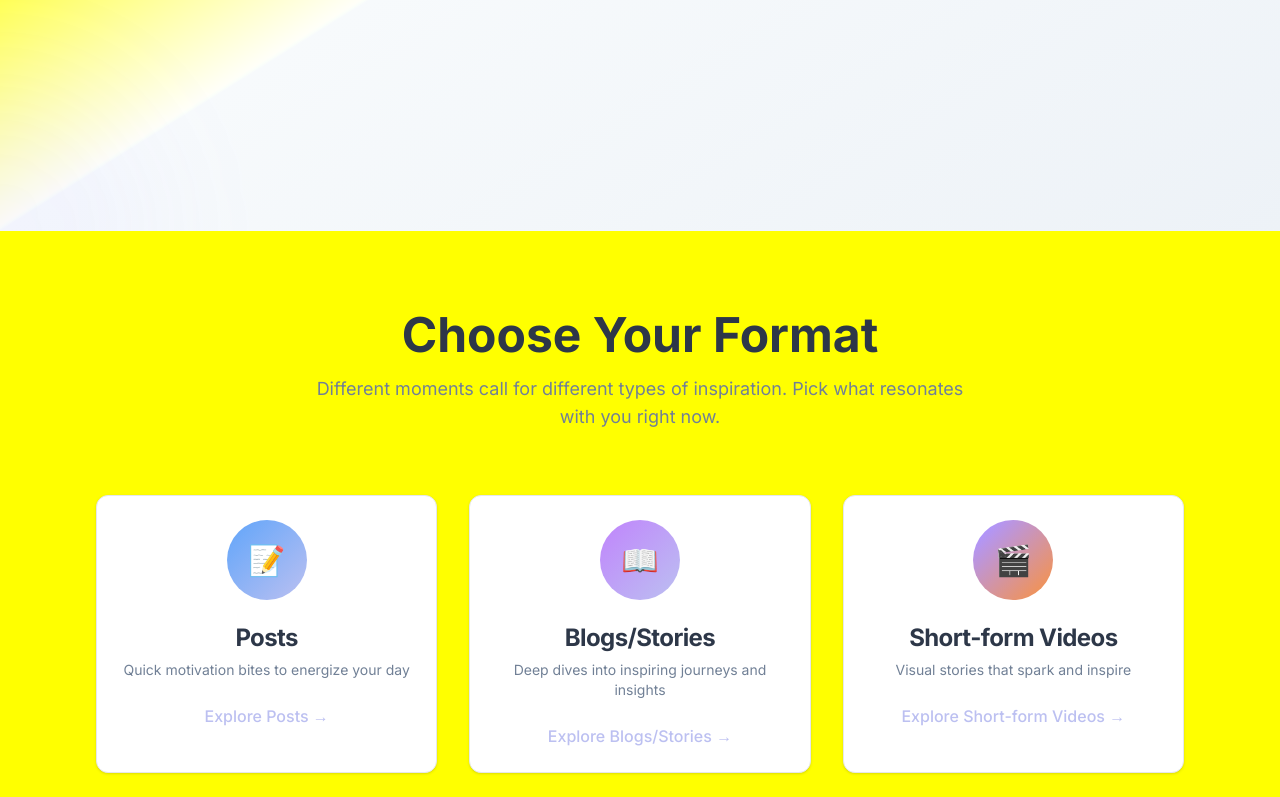
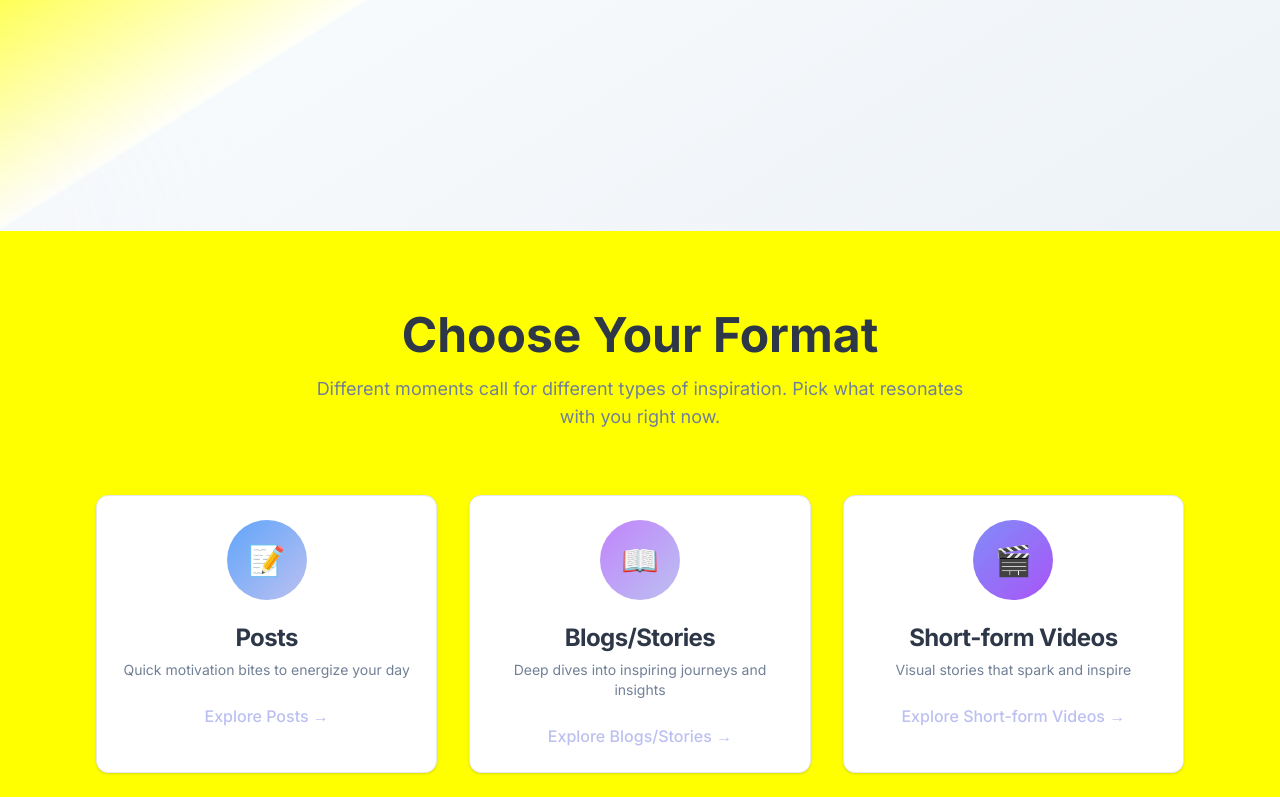
Before and after one commit to Sumon-Mondal/Sparkup, a Next.js app: page / in a window 1280 px wide. Shown: the part 633-1430 px from the top of the page. Built offline with nearby package versions, Linux system fonts and the light colour scheme.

Commit message:
Remove yellow color and replace with purple theme - Updated secondary accent from #F6AD55 to #9F7AEA for better calm and creativity feel

```diff
--- a/src/app/globals.css
+++ b/src/app/globals.css
@@ -6,7 +6,7 @@
 
 :root {
   --primary-accent: #5A67D8;
-  --secondary-accent: #F6AD55;
+  --secondary-accent: #9F7AEA;
   --surface: #EDF2F7;
   --text-primary: #2D3748;
   --text-secondary: #718096;
@@ -54,7 +54,7 @@ a {
     --popover-foreground: 45 55 72;
     --primary: 235 65 84; /* #5A67D8 */
     --primary-foreground: 0 0% 100%;
-    --secondary: 246 173 85; /* #F6AD55 */
+    --secondary: 271 61 92; /* #9F7AEA - Purple for calm */
     --secondary-foreground: 0 0% 100%;
     --muted: 237 242 247; /* #EDF2F7 */
     --muted-foreground: 113 128 150; /* #718096 */
--- a/src/components/home/ContentTypeSelector.tsx
+++ b/src/components/home/ContentTypeSelector.tsx
@@ -27,7 +27,7 @@ const ContentTypeSelector = () => {
       icon: '🎬',
       title: 'Short-form Videos',
       description: 'Visual stories that spark and inspire',
-      color: 'from-secondary to-orange-400',
+      color: 'from-indigo-400 to-purple-500',
     },
   ]
 
--- a/tailwind.config.js
+++ b/tailwind.config.js
@@ -17,7 +17,7 @@ module.exports = {
   				foreground: 'hsl(var(--primary-foreground))'
   			},
   			secondary: {
-  				'500': '#F6AD55',
+  				'500': '#9F7AEA',
   				DEFAULT: 'hsl(var(--secondary))',
   				foreground: 'hsl(var(--secondary-foreground))'
   			},
```
Also changed, not shown: 2 other files (tests, documents, lock files or other folders).
